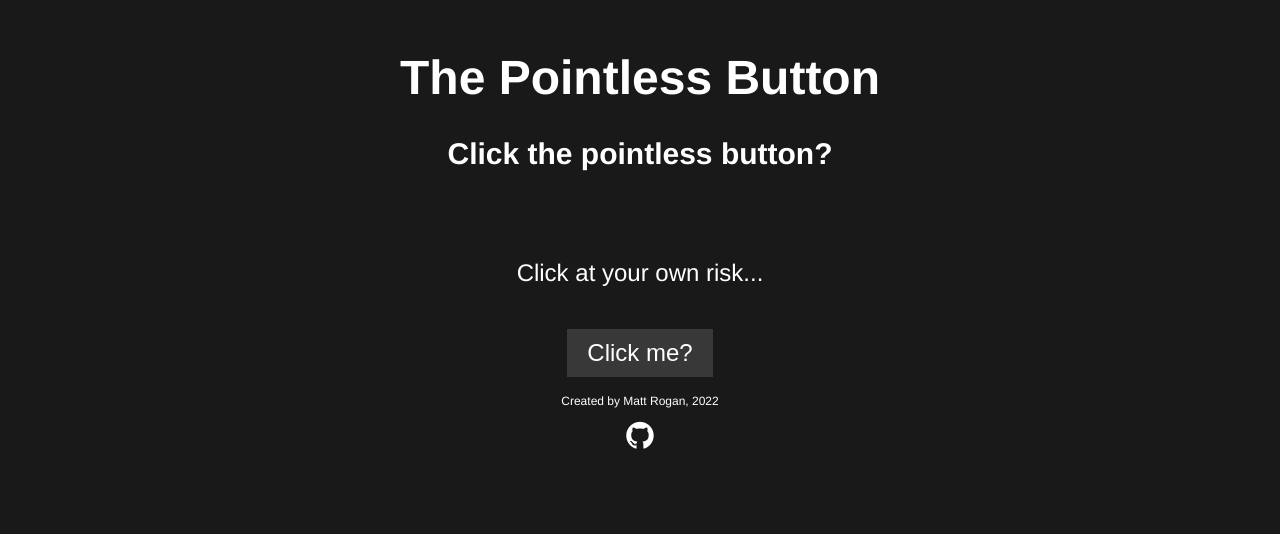
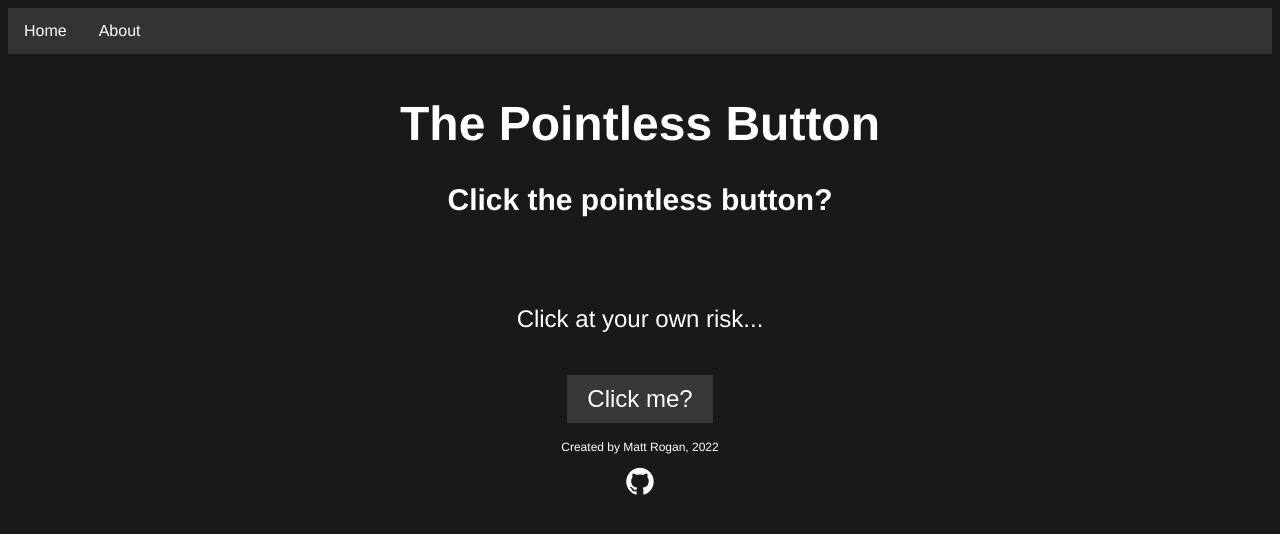
Before and after one commit to mattrogan/PointlessButton, a Flask app: page / in a window 1280 px wide. Shown: the top 534 px of the page. Run offline with Flask 2, Linux system fonts and the light colour scheme.

Commit message:
Added navbar

```diff
--- a/static/css/styles.css
+++ b/static/css/styles.css
@@ -1,23 +1,45 @@
 html {
     background-color: #191919;
+    font-family: Helvetica, sans-serif;
 }
 
 h1 {
-    font-family: Helvetica, sans-serif;
     font-size: 48px;
     color: #ffffff;
 }
 
 h2 {
-    font-family: Helvetica, sans-serif;
     font-size: 30px;
     color: #ffffff
 }
 
 p {
-    font-family: Helvetica, sans-serif;
     font-size: 24px;
     color: #ffffff
+}
+
+ul {
+    list-style-type: none;
+    margin: 0;
+    padding: 0;
+    overflow: hidden;
+    background-color: #333;
+}
+
+li {
+    float: left;
+}
+
+li a {
+    display: block;
+    color: white;
+    text-align: center;
+    padding: 14px 16px;
+    text-decoration: none;
+}
+
+li a:hover{
+    background-color: #111;
 }
 
 .title {
--- a/templates/index.html
+++ b/templates/index.html
@@ -5,6 +5,12 @@
     <meta charset="UTF-8">
     <link rel="stylesheet" href="https://cdnjs.cloudflare.com/ajax/libs/font-awesome/4.7.0/css/font-awesome.min.css">
     <link rel="stylesheet" href="{{url_for('static', filename='css/styles.css')}}">
+
+    <ul>
+        <li><a class="active" href="/">Home</a></li>
+        <li><a class="active" href="about">About</a></li>
+    </ul>
+
     <div class="title">
         <h1>The Pointless Button</h1>
         <h2>Click the pointless button?</h2>
```
